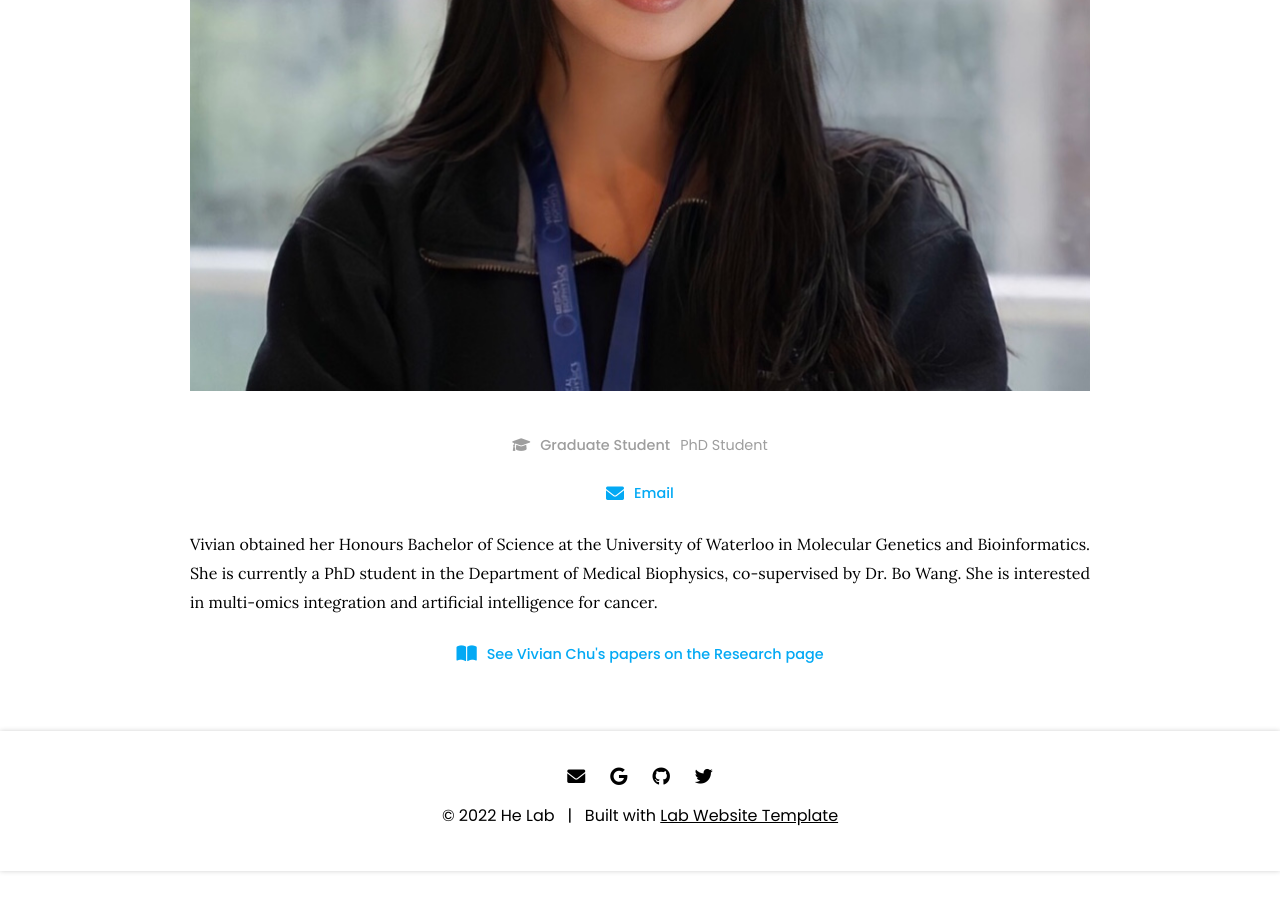
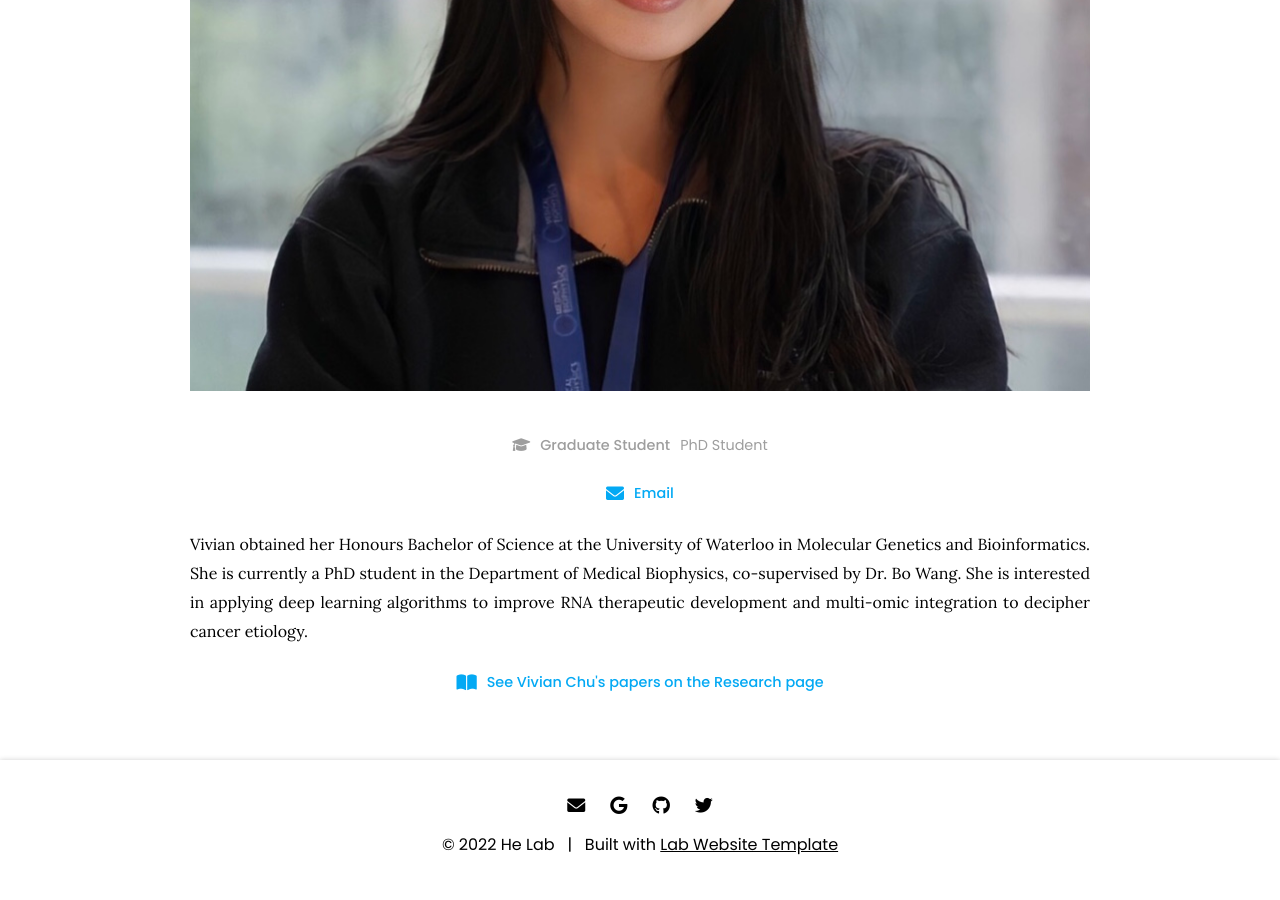
Before and after one commit to vivianschu/blue, a Jekyll site: the page built from _members/vivian-chu.md, in a window 1280 px wide and 900 px high, scrolled down 766 px. Built offline with Jekyll 4.4.1, drawn with Linux system fonts in a browser that asks for light colours; before the commit the page ends 1637 px from its top, so only the background shows below that.

Commit message:
Update vivian-chu.md

```diff
--- a/_members/vivian-chu.md
+++ b/_members/vivian-chu.md
@@ -11,4 +11,4 @@ links:
   email: vivian.chu@mail.utoronto.ca
 ---
 
-Vivian obtained her Honours Bachelor of Science at the University of Waterloo in Molecular Genetics and Bioinformatics. She is currently a PhD student in the Department of Medical Biophysics, co-supervised by Dr. Bo Wang. She is interested in multi-omics integration and artificial intelligence for cancer.
+Vivian obtained her Honours Bachelor of Science at the University of Waterloo in Molecular Genetics and Bioinformatics. She is currently a PhD student in the Department of Medical Biophysics, co-supervised by Dr. Bo Wang. She is interested in applying deep learning algorithms to improve RNA therapeutic development and multi-omic integration to decipher cancer etiology.
```
